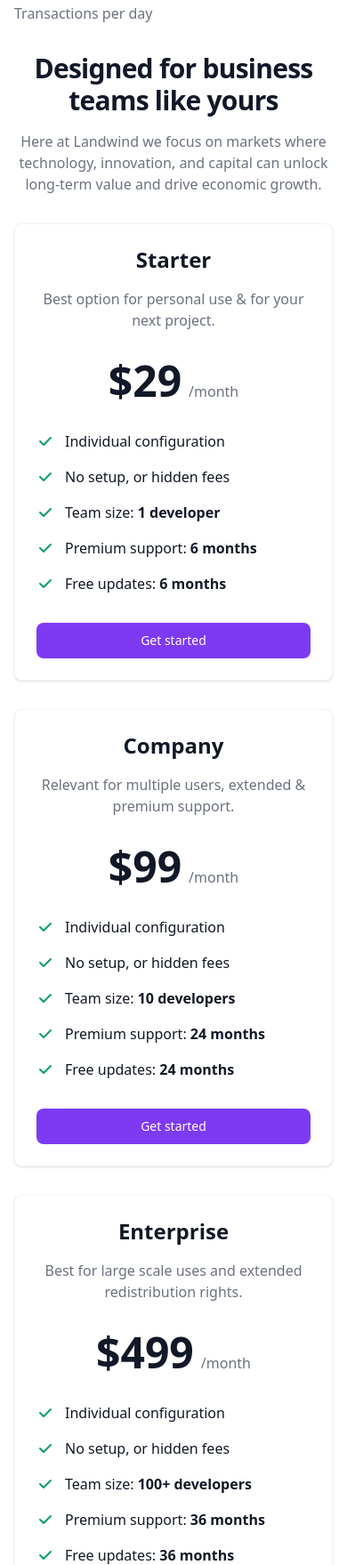
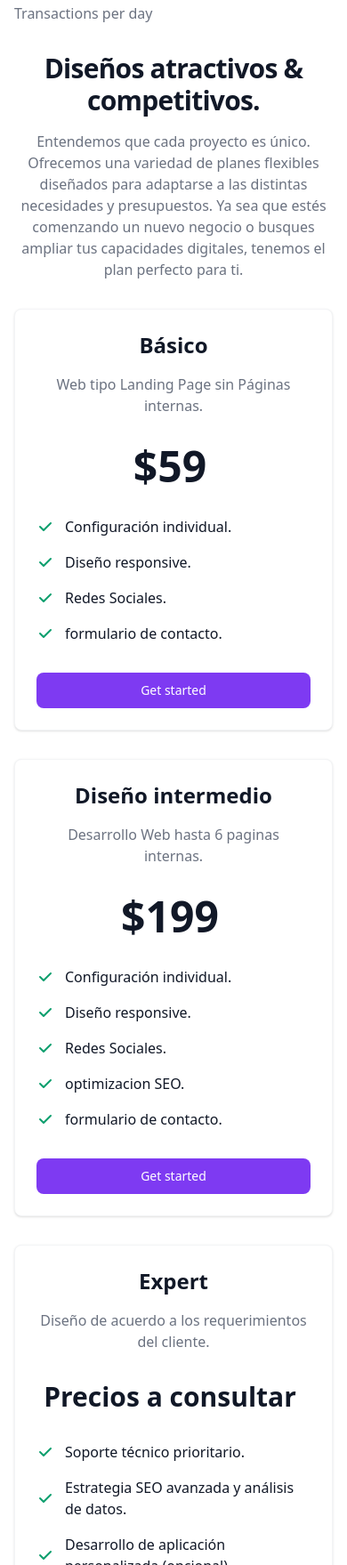
Before and after one commit to castillomiguel25/Serviciosdigitales, a website: page index.html in a window 390 px wide. Shown: the part 2584-4343 px from the top of the page at 89% size. Drawn offline with nearby package versions, Linux system fonts and the light colour scheme.

Commit message:
'avance'

```diff
--- a/index.html
+++ b/index.html
@@ -11,10 +11,7 @@
     <title>Servicios Digitales</title>
 
     <meta name="title" content="Página Web" />
-    <meta
-      name="description"
-      content="Creación de Página web."
-    />
+    <meta name="description" content="Creación de Página web." />
     <meta name="robots" content="index, follow" />
     <meta http-equiv="Content-Type" content="text/html; charset=utf-8" />
     <meta name="language" content="English" />
@@ -77,7 +74,7 @@
             </button>
           </div>
           <div
-            class="items-center justify-between hidden w-full lg:flex lg:w-auto lg:order-1"
+            class="items-center justify-between hidden w-full lg:flex lg:w-auto lg:order-2"
             id="mobile-menu-2"
           >
             <ul
@@ -120,13 +117,15 @@
           <h1
             class="max-w-2xl mb-4 text-4xl font-extrabold leading-none tracking-tight md:text-5xl xl:text-6xl dark:text-white"
           >
-           Servicios Digitales <br />Páginas web & Aplicaciones
+            Servicios Digitales <br />Páginas web & Aplicaciones
           </h1>
           <p
             class="max-w-2xl mb-6 font-light text-gray-500 lg:mb-8 md:text-lg lg:text-xl dark:text-gray-400"
           >
-          "Transforma Tu Visión en Realidad: Diseño Web y Desarrollo de Aplicaciones a tu Alcance"
-          Garantizamos soluciones digitales que potenciarán tu negocio. Nuestro compromiso es la excelencia en cada proyecto.
+            "Transforma Tu Visión en Realidad: Diseño Web y Desarrollo de
+            Aplicaciones a tu Alcance" Garantizamos soluciones digitales que
+            potenciarán tu negocio. Nuestro compromiso es la excelencia en cada
+            proyecto.
           </p>
         </div>
         <div class="hidden lg:mt-0 lg:col-span-5 lg:flex">
@@ -214,13 +213,6 @@
       </div>
     </section>
     <!-- End block -->
-
-
-
-
-
-
-
 
     <!-- Start block -->
     <section class="bg-gray-50 dark:bg-gray-800">
@@ -584,9 +576,6 @@
       </div>
     </section>
 
-
-
-
     <!-- End block -->
     <!-- Start block -->
     <section class="bg-white dark:bg-gray-900">
@@ -595,13 +584,16 @@
           <h2
             class="mb-4 text-3xl font-extrabold tracking-tight text-gray-900 dark:text-white"
           >
-            Designed for business teams like yours
+          Diseños atractivos & competitivos.
           </h2>
           <p
             class="mb-5 font-light text-gray-500 sm:text-xl dark:text-gray-400"
           >
-            Here at Landwind we focus on markets where technology, innovation,
-            and capital can unlock long-term value and drive economic growth.
+            Entendemos que cada proyecto es único. Ofrecemos una variedad de
+            planes flexibles diseñados para adaptarse a las distintas
+            necesidades y presupuestos. Ya sea que estés comenzando un nuevo
+            negocio o busques ampliar tus capacidades digitales, tenemos el plan
+            perfecto para ti.
           </p>
         </div>
         <div
@@ -611,13 +603,12 @@
           <div
             class="flex flex-col max-w-lg p-6 mx-auto text-center text-gray-900 bg-white border border-gray-100 rounded-lg shadow dark:border-gray-600 xl:p-8 dark:bg-gray-800 dark:text-white"
           >
-            <h3 class="mb-4 text-2xl font-semibold">Starter</h3>
+            <h3 class="mb-4 text-2xl font-semibold">Básico</h3>
             <p class="font-light text-gray-500 sm:text-lg dark:text-gray-400">
-              Best option for personal use & for your next project.
+              Web tipo Landing Page sin Páginas internas.
             </p>
             <div class="flex items-baseline justify-center my-8">
-              <span class="mr-2 text-5xl font-extrabold">$29</span>
-              <span class="text-gray-500 dark:text-gray-400">/month</span>
+              <span class="mr-2 text-5xl font-extrabold">$59</span>
             </div>
             <!-- List -->
             <ul role="list" class="mb-8 space-y-4 text-left">
@@ -635,7 +626,7 @@
                     clip-rule="evenodd"
                   ></path>
                 </svg>
-                <span>Individual configuration</span>
+                <span>Configuración individual.</span>
               </li>
               <li class="flex items-center space-x-3">
                 <!-- Icon -->
@@ -651,7 +642,7 @@
                     clip-rule="evenodd"
                   ></path>
                 </svg>
-                <span>No setup, or hidden fees</span>
+                <span>Diseño responsive.</span>
               </li>
               <li class="flex items-center space-x-3">
                 <!-- Icon -->
@@ -667,10 +658,7 @@
                     clip-rule="evenodd"
                   ></path>
                 </svg>
-                <span
-                  >Team size:
-                  <span class="font-semibold">1 developer</span></span
-                >
+                  <span> Redes Sociales. </span>
               </li>
               <li class="flex items-center space-x-3">
                 <!-- Icon -->
@@ -686,29 +674,9 @@
                     clip-rule="evenodd"
                   ></path>
                 </svg>
-                <span
-                  >Premium support:
-                  <span class="font-semibold">6 months</span></span
-                >
-              </li>
-              <li class="flex items-center space-x-3">
-                <!-- Icon -->
-                <svg
-                  class="flex-shrink-0 w-5 h-5 text-green-500 dark:text-green-400"
-                  fill="currentColor"
-                  viewBox="0 0 20 20"
-                  xmlns="http://www.w3.org/2000/svg"
-                >
-                  <path
-                    fill-rule="evenodd"
-                    d="M16.707 5.293a1 1 0 010 1.414l-8 8a1 1 0 01-1.414 0l-4-4a1 1 0 011.414-1.414L8 12.586l7.293-7.293a1 1 0 011.414 0z"
-                    clip-rule="evenodd"
-                  ></path>
-                </svg>
-                <span
-                  >Free updates:
-                  <span class="font-semibold">6 months</span></span
-                >
+                <span>
+                  formulario de contacto.
+                </span>
               </li>
             </ul>
             <a
@@ -721,15 +689,12 @@
           <div
             class="flex flex-col max-w-lg p-6 mx-auto text-center text-gray-900 bg-white border border-gray-100 rounded-lg shadow dark:border-gray-600 xl:p-8 dark:bg-gray-800 dark:text-white"
           >
-            <h3 class="mb-4 text-2xl font-semibold">Company</h3>
+            <h3 class="mb-4 text-2xl font-semibold">Diseño intermedio</h3>
             <p class="font-light text-gray-500 sm:text-lg dark:text-gray-400">
-              Relevant for multiple users, extended & premium support.
+              Desarrollo Web hasta 6 paginas internas.
             </p>
             <div class="flex items-baseline justify-center my-8">
-              <span class="mr-2 text-5xl font-extrabold">$99</span>
-              <span class="text-gray-500 dark:text-gray-400" dark:text-gray-400
-                >/month</span
-              >
+              <span class="mr-2 text-5xl font-extrabold">$199</span>
             </div>
             <!-- List -->
             <ul role="list" class="mb-8 space-y-4 text-left">
@@ -747,7 +712,7 @@
                     clip-rule="evenodd"
                   ></path>
                 </svg>
-                <span>Individual configuration</span>
+                <span>Configuración individual.</span>
               </li>
               <li class="flex items-center space-x-3">
                 <!-- Icon -->
@@ -763,7 +728,7 @@
                     clip-rule="evenodd"
                   ></path>
                 </svg>
-                <span>No setup, or hidden fees</span>
+                <span>Diseño responsive.</span>
               </li>
               <li class="flex items-center space-x-3">
                 <!-- Icon -->
@@ -779,11 +744,9 @@
                     clip-rule="evenodd"
                   ></path>
                 </svg>
-                <span
-                  >Team size:
-                  <span class="font-semibold">10 developers</span></span
-                >
+                <span>Redes Sociales.</span>
               </li>
+
               <li class="flex items-center space-x-3">
                 <!-- Icon -->
                 <svg
@@ -798,11 +761,9 @@
                     clip-rule="evenodd"
                   ></path>
                 </svg>
-                <span
-                  >Premium support:
-                  <span class="font-semibold">24 months</span></span
-                >
+                <span>optimizacion SEO.</span>
               </li>
+
               <li class="flex items-center space-x-3">
                 <!-- Icon -->
                 <svg
@@ -817,10 +778,7 @@
                     clip-rule="evenodd"
                   ></path>
                 </svg>
-                <span
-                  >Free updates:
-                  <span class="font-semibold">24 months</span></span
-                >
+                <span>formulario de contacto.</span>
               </li>
             </ul>
             <a
@@ -833,13 +791,12 @@
           <div
             class="flex flex-col max-w-lg p-6 mx-auto text-center text-gray-900 bg-white border border-gray-100 rounded-lg shadow dark:border-gray-600 xl:p-8 dark:bg-gray-800 dark:text-white"
           >
-            <h3 class="mb-4 text-2xl font-semibold">Enterprise</h3>
+            <h3 class="mb-4 text-2xl font-semibold">Expert</h3>
             <p class="font-light text-gray-500 sm:text-lg dark:text-gray-400">
-              Best for large scale uses and extended redistribution rights.
+              Diseño de acuerdo a los requerimientos del cliente.
             </p>
             <div class="flex items-baseline justify-center my-8">
-              <span class="mr-2 text-5xl font-extrabold">$499</span>
-              <span class="text-gray-500 dark:text-gray-400">/month</span>
+              <span class="mr-2 text-3xl font-extrabold">Precios a consultar</span>
             </div>
             <!-- List -->
             <ul role="list" class="mb-8 space-y-4 text-left">
@@ -857,7 +814,7 @@
                     clip-rule="evenodd"
                   ></path>
                 </svg>
-                <span>Individual configuration</span>
+                <span>Soporte técnico prioritario.</span>
               </li>
               <li class="flex items-center space-x-3">
                 <!-- Icon -->
@@ -873,7 +830,7 @@
                     clip-rule="evenodd"
                   ></path>
                 </svg>
-                <span>No setup, or hidden fees</span>
+                <span>Estrategia SEO avanzada y análisis de datos.</span>
               </li>
               <li class="flex items-center space-x-3">
                 <!-- Icon -->
@@ -889,10 +846,7 @@
                     clip-rule="evenodd"
                   ></path>
                 </svg>
-                <span
-                  >Team size:
-                  <span class="font-semibold">100+ developers</span></span
-                >
+                  <span> Desarrollo de aplicación personalizada (opcional). </span>
               </li>
               <li class="flex items-center space-x-3">
                 <!-- Icon -->
@@ -908,29 +862,9 @@
                     clip-rule="evenodd"
                   ></path>
                 </svg>
-                <span
-                  >Premium support:
-                  <span class="font-semibold">36 months</span></span
-                >
-              </li>
-              <li class="flex items-center space-x-3">
-                <!-- Icon -->
-                <svg
-                  class="flex-shrink-0 w-5 h-5 text-green-500 dark:text-green-400"
-                  fill="currentColor"
-                  viewBox="0 0 20 20"
-                  xmlns="http://www.w3.org/2000/svg"
-                >
-                  <path
-                    fill-rule="evenodd"
-                    d="M16.707 5.293a1 1 0 010 1.414l-8 8a1 1 0 01-1.414 0l-4-4a1 1 0 011.414-1.414L8 12.586l7.293-7.293a1 1 0 011.414 0z"
-                    clip-rule="evenodd"
-                  ></path>
-                </svg>
-                <span
-                  >Free updates:
-                  <span class="font-semibold">36 months</span></span
-                >
+                <span>
+                  Diseño web altamente personalizado y funcionalidades avanzadas.
+                </span>
               </li>
             </ul>
             <a
@@ -957,7 +891,8 @@
           <p
             class="mb-6 font-light text-gray-500 dark:text-gray-400 md:text-lg"
           >
-            Oferta del dia. <br> Todos nuestros planes tendran rebaja del 20%
+            Oferta del dia. <br />
+            Todos nuestros planes tendran rebaja del 20%
           </p>
           <a
             href="#"
```
